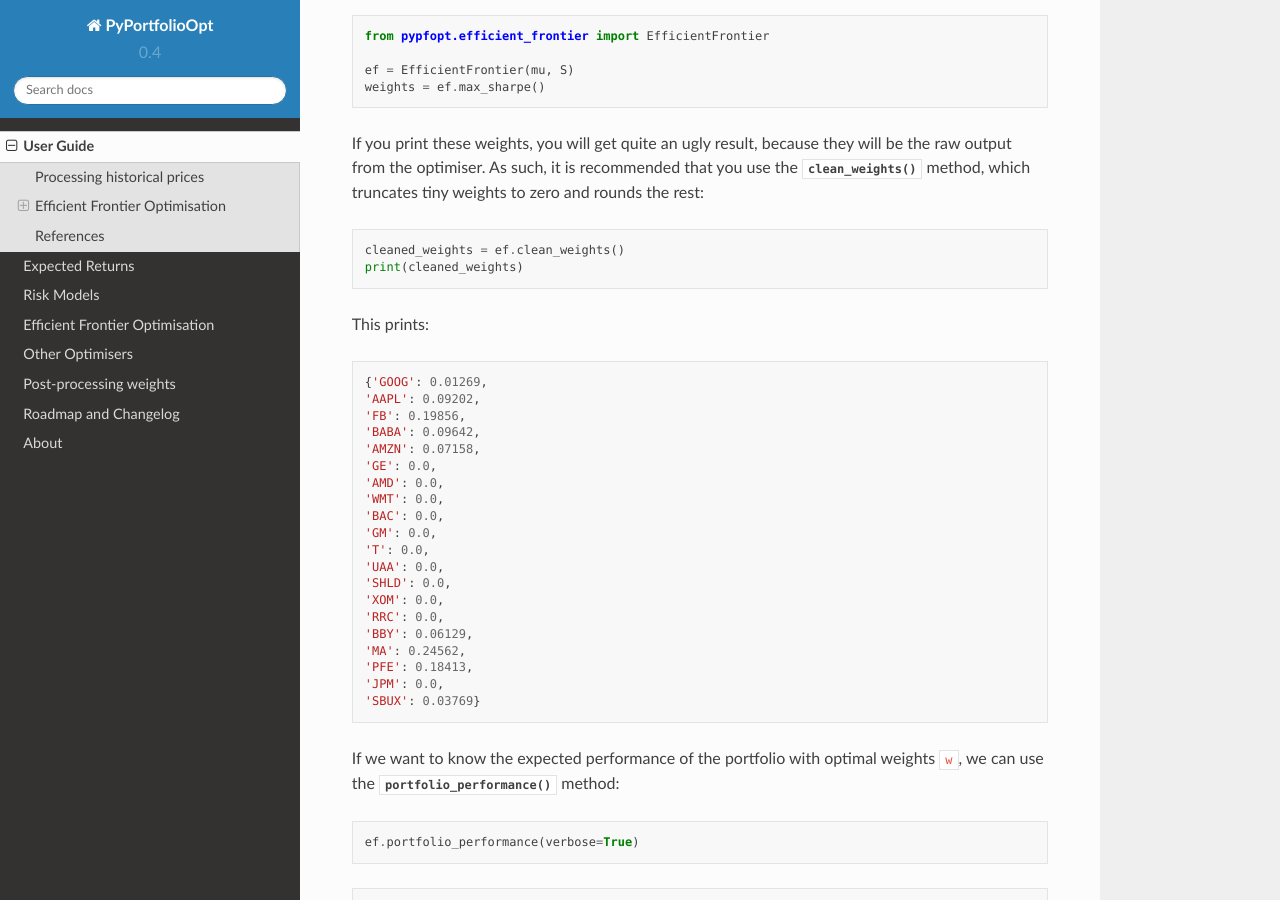
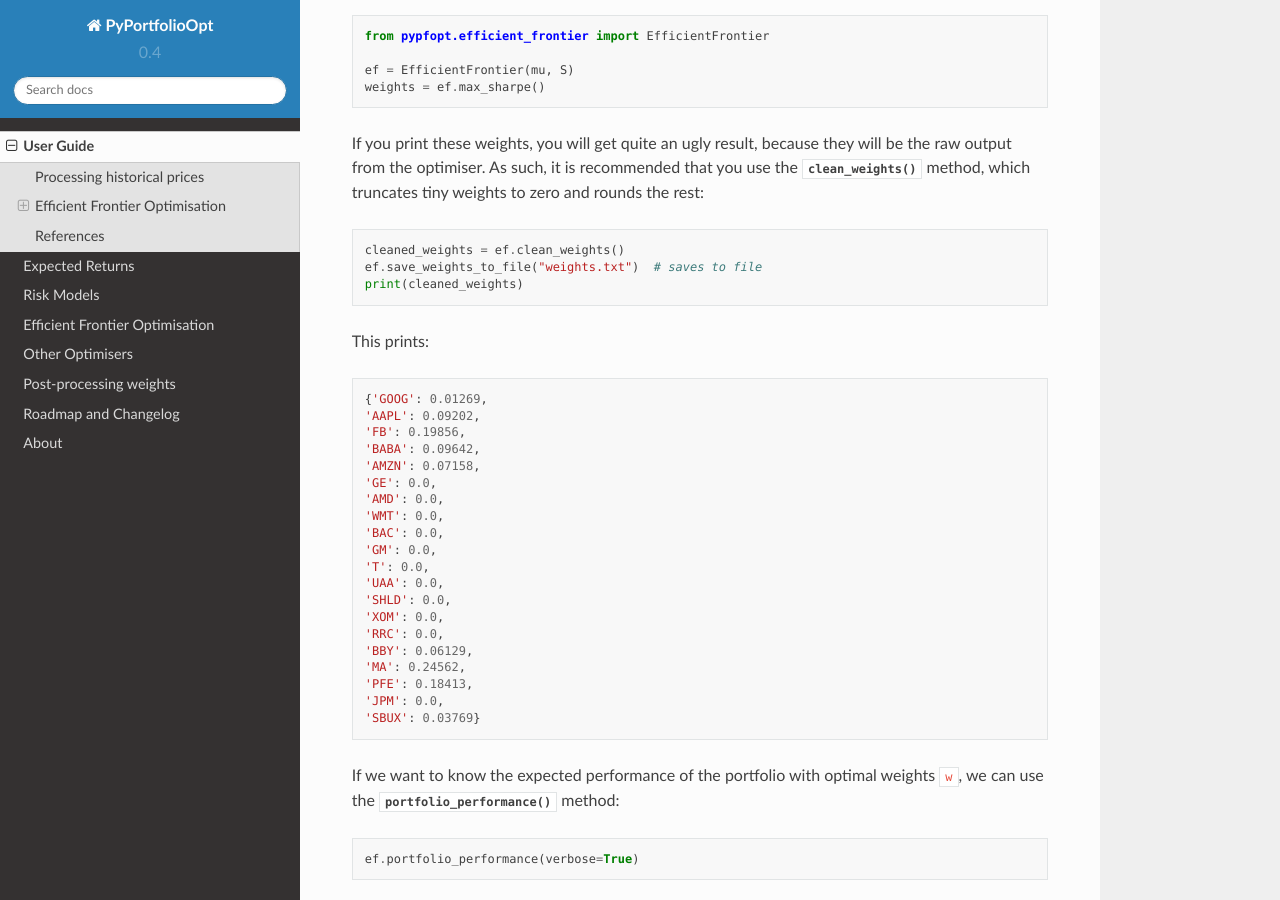
Before and after one commit to robertmartin8/PyPortfolioOpt, a Sphinx documentation site: the page built from docs/UserGuide.rst, in a window 1280 px wide and 900 px high, scrolled down 3558 px. Built offline with Sphinx 7.4.7 and the Read the Docs theme 2.0.0, drawn with Linux system fonts in a browser that asks for light colours; pages that are not in the unit, such as notebooks, are missing from menus.

Commit message:
examples of saving weights to file

```diff
--- a/docs/UserGuide.rst
+++ b/docs/UserGuide.rst
@@ -146,6 +146,7 @@ the :py:meth:`clean_weights` method, which truncates tiny weights to zero
 and rounds the rest::
 
     cleaned_weights = ef.clean_weights()
+    ef.save_weights_to_file("weights.txt")  # saves to file
     print(cleaned_weights)
 
 This prints::
```
Also changed, not shown: README.md (+1 -0 lines).
